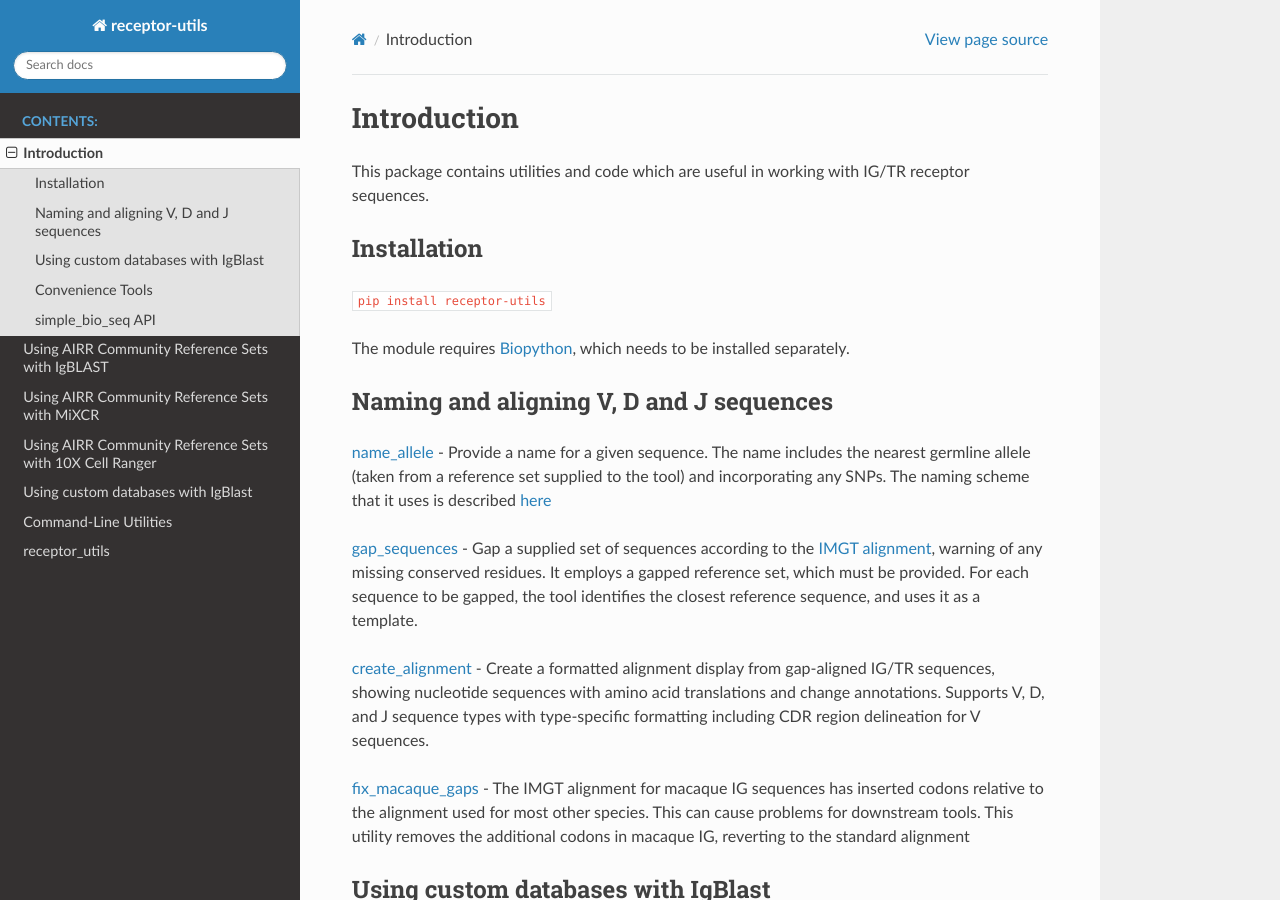
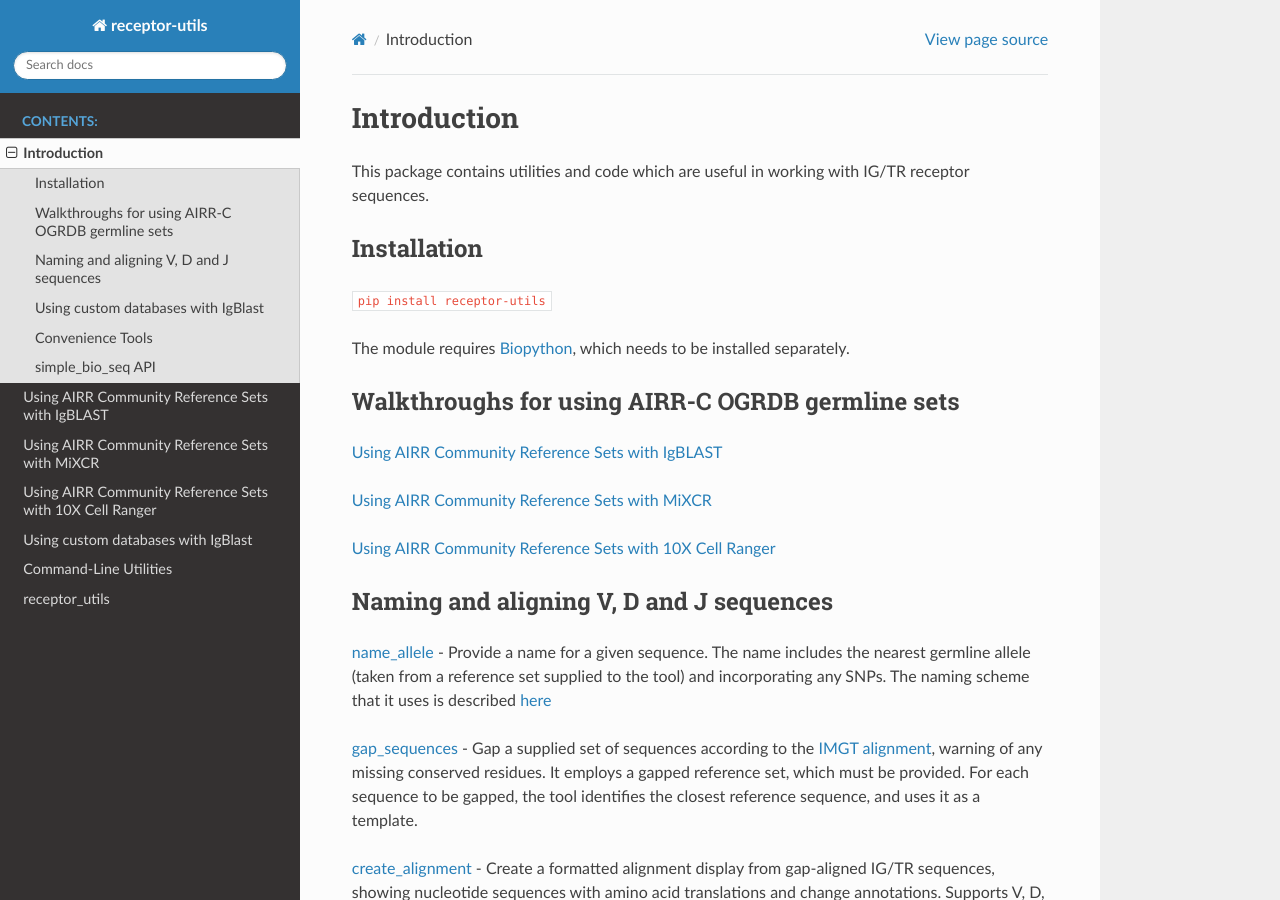
Before and after one commit to williamdlees/receptor_utils, a Sphinx documentation site: the page built from docs/introduction.rst, in a window 1280 px wide and 900 px high. Built offline with Sphinx 7.4.7 and the Read the Docs theme 3.1.0, drawn with Linux system fonts in a browser that asks for light colours.

Commit message:
update docs

```diff
--- a/docs/introduction.rst
+++ b/docs/introduction.rst
@@ -12,6 +12,15 @@ Installation
 
 The module requires `Biopython <https://biopython.org/>`_, which needs to be installed separately.
 
+Walkthroughs for using AIRR-C OGRDB germline sets
+-------------------------------------------------
+
+:ref:`airrc_sets_with_igblast`
+
+:ref:`airrc_sets_with_mixcr`
+
+:ref:`airrc_sets_with_10x`
+
 Naming and aligning V, D and J sequences
 ----------------------------------------
 
@@ -25,6 +34,7 @@ incorporating any SNPs. The naming scheme that it uses is described
 :ref:`create_alignment_label` - Create a formatted alignment display from gap-aligned IG/TR sequences, showing nucleotide sequences with amino acid translations and change annotations. Supports V, D, and J sequence types with type-specific formatting including CDR region delineation for V sequences.
 
 :ref:`fix_macaque_gaps_label` - The IMGT alignment for macaque IG sequences has inserted codons relative to the alignment used for most other species. This can cause problems for downstream tools. This utility removes the additional codons in macaque IG, reverting to the standard alignment
+
 
 Using custom databases with IgBlast
 -----------------------------------
```
Also changed, not shown: 13 other files.
